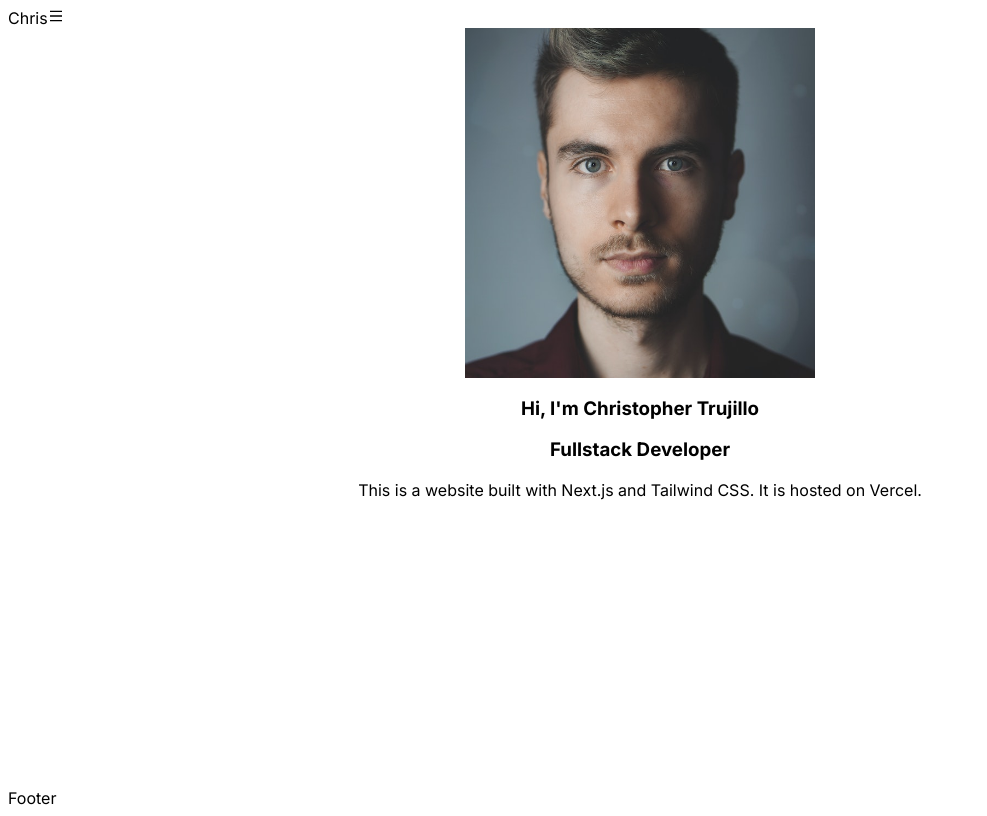
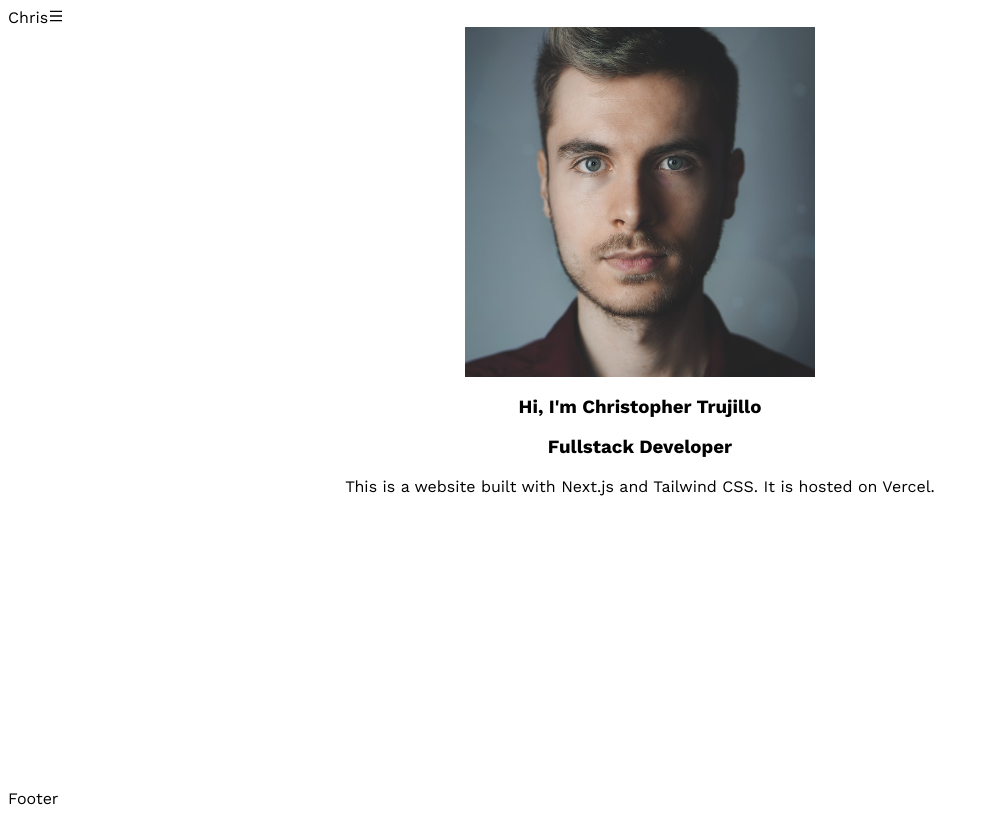
Before and after one commit to chiss7/portfolio, a Next.js app: page / in a window 1280 px wide. Shown: the top 816 px of the page, without its empty margins (0-987 px from the left). Built offline with nearby package versions, Linux system fonts and the light colour scheme.

Commit message:
style(font): Update project font to Work Sans

```diff
--- a/src/app/layout.jsx
+++ b/src/app/layout.jsx
@@ -1,9 +1,12 @@
 import Navbar from "@/components/Navbar";
 import "./globals.css";
-import { Inter } from "next/font/google";
+import { Work_Sans } from "next/font/google";
 import Footer from "@/components/Footer";
 
-const inter = Inter({ subsets: ["latin"] });
+const work_sans = Work_Sans({
+  subsets: ["latin"],
+  weight: ["100", "200", "300", "400", "500", "600", "700"],
+});
 
 export const metadata = {
   title: "Create Next App",
@@ -14,7 +17,7 @@ export default function RootLayout({ children }) {
   return (
     <html lang="en">
       <body
-        className={`${inter.className} flex flex-col justify-between min-h-screen`}
+        className={`${work_sans.className} flex flex-col justify-between min-h-screen`}
       >
         <Navbar />
         <main className="w-full h-full flex-auto">{children}</main>
```
